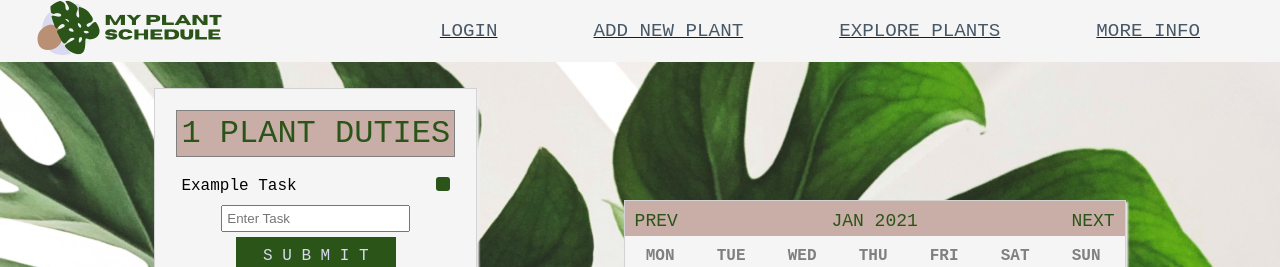
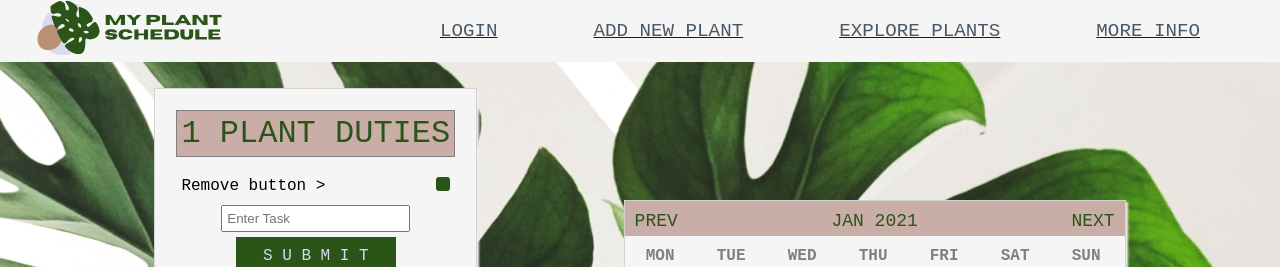
Before and after one commit to Cambisin/My-Plant-Schedule, a React (Create React App) app: page / in a window 1280 px wide. Shown: the top 267 px of the page. Built offline with nearby package versions, Linux system fonts and the light colour scheme.

Commit message:
text changes and engines added to package.json

```diff
--- a/package.json
+++ b/package.json
@@ -2,6 +2,10 @@
   "name": "plane-app",
   "version": "0.1.0",
   "private": true,
+  "engines": {
+    "node": "12.18.2",
+    "npm": "6.14.5"
+  },
   "dependencies": {
     "@testing-library/jest-dom": "^5.11.8",
     "@testing-library/react": "^11.2.2",
--- a/src/components/ToDoList.js
+++ b/src/components/ToDoList.js
@@ -3,7 +3,7 @@ import { Frame, Wrapper, CardHeader, Delete, ListItem, AddButton, Form, Input }
 
 class PlantCareToDo extends React.Component  {
     state = {
-      tasks: ['Example Task']
+      tasks: ['Remove button >']
     };
 
     handleSubmit = task => {
```
Also changed, not shown: 1 other file (tests, documents, lock files or other folders).
